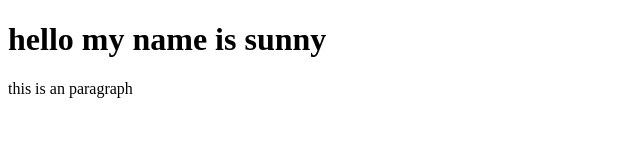
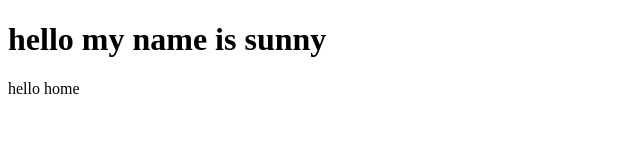
Before and after one commit to thakur-sunny/GitRevision, a plain HTML site: page index.html in a window 1280 px wide. Shown: the full height of the page, 0-640 px from the left. Drawn offline with Linux system fonts and the light colour scheme.

Commit message:
first commit

```diff
--- a/index.html
+++ b/index.html
@@ -7,6 +7,6 @@
   </head>
   <body>
     <h1>hello my name is sunny</h1>
-    <p>this is an paragraph</p>
+    <p>hello home</p>
   </body>
 </html>
```
